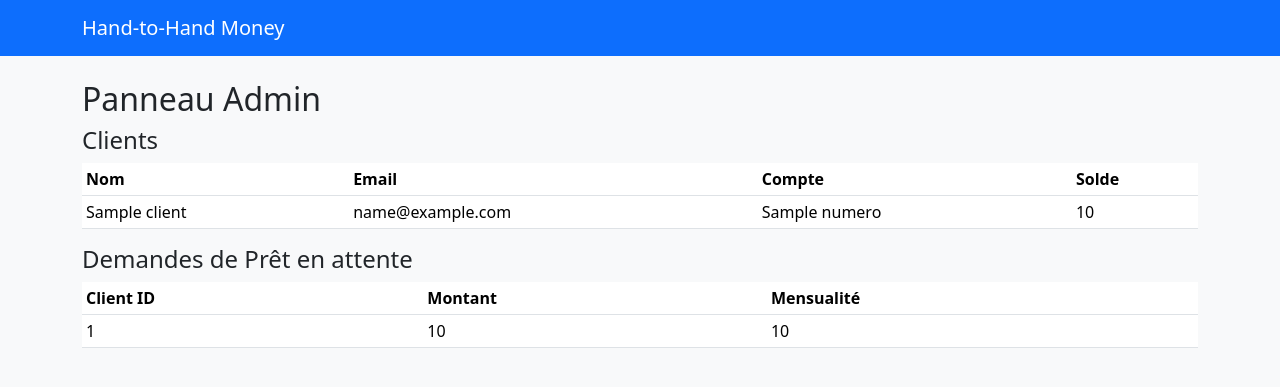
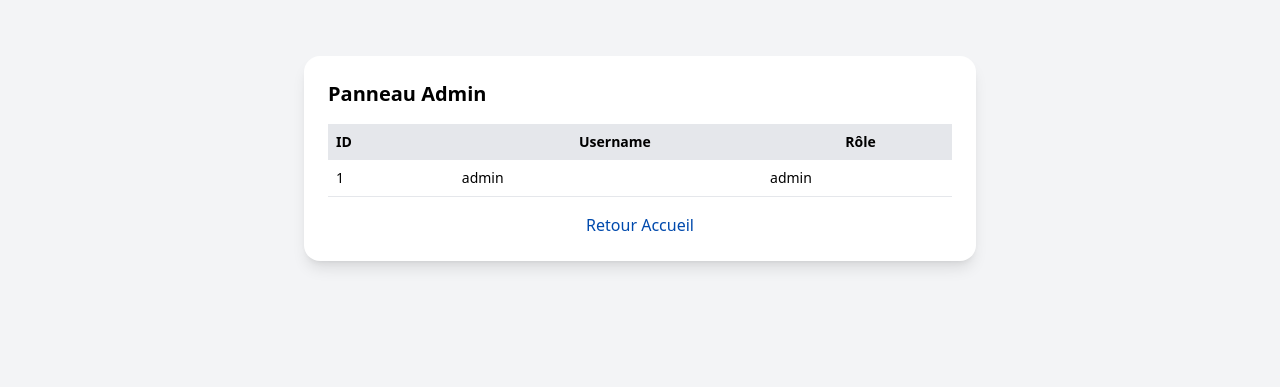
Before and after one commit to hand-to-hand-money/hand-to-hand-money, a Flask app: template templates/admin.html in a window 1280 px wide. Shown: the top 387 px of the page. Run offline with Flask 3, Linux system fonts and the light colour scheme; tables that the repository leaves empty hold one stand-in row (values such as "Sample post"); the template is opened without the code that fills it: values that come from a table or form of the project are taken from there, most other values are stand-ins (such as "Sample title", 1, 10 or a date in 2020); some libraries are stand-ins or nearby versions.

Commit message:
Revamp admin panel layout and content

```diff
--- a/templates/admin.html
+++ b/templates/admin.html
@@ -1,23 +1,10 @@
-{% extends "base.html" %}
-{% block content %}
-<h2>Panneau Admin</h2>
-<h4>Clients</h4>
-<table class="table table-sm">
-  <thead><tr><th>Nom</th><th>Email</th><th>Compte</th><th>Solde</th></tr></thead>
-  <tbody>
-    {% for client, compte in clients %}
-    <tr><td>{{ client.nom }}</td><td>{{ client.email }}</td><td>{{ compte.numero }}</td><td>{{ "{:,.0f}".format(compte.solde) }}</td></tr>
-    {% endfor %}
-  </tbody>
+<!DOCTYPE html><html lang="fr"><head><meta charset="UTF-8"><meta name="viewport" content="width=device-width, initial-scale=1.0"><title>Admin</title><script src="https://cdn.tailwindcss.com"></script></head>
+<body class="bg-gray-100 p-4">
+<div class="bg-white p-6 rounded-2xl shadow-lg max-w-2xl mx-auto mt-10">
+<h1 class="text-xl font-bold mb-4">Panneau Admin</h1>
+<table class="w-full text-sm">
+<tr class="bg-gray-200"><th class="p-2 text-left">ID</th><th>Username</th><th>Rôle</th></tr>
+{% for u in users %}<tr class="border-b"><td class="p-2">{{ u.id }}</td><td>{{ u.username }}</td><td>{{ u.role }}</td></tr>{% endfor %}
 </table>
-
-<h4>Demandes de Prêt en attente</h4>
-<table class="table table-sm">
-  <thead><tr><th>Client ID</th><th>Montant</th><th>Mensualité</th></tr></thead>
-  <tbody>
-    {% for p in prets %}
-    <tr><td>{{ p.client_id }}</td><td>{{ "{:,.0f}".format(p.montant) }}</td><td>{{ "{:,.0f}".format(p.mensualite) }}</td></tr>
-    {% endfor %}
-  </tbody>
-</table>
-{% endblock %}
+<a href="{{ url_for('accueil') }}" class="block text-center mt-4 text-[#004AAD]">Retour Accueil</a>
+</div></body></html>
```
